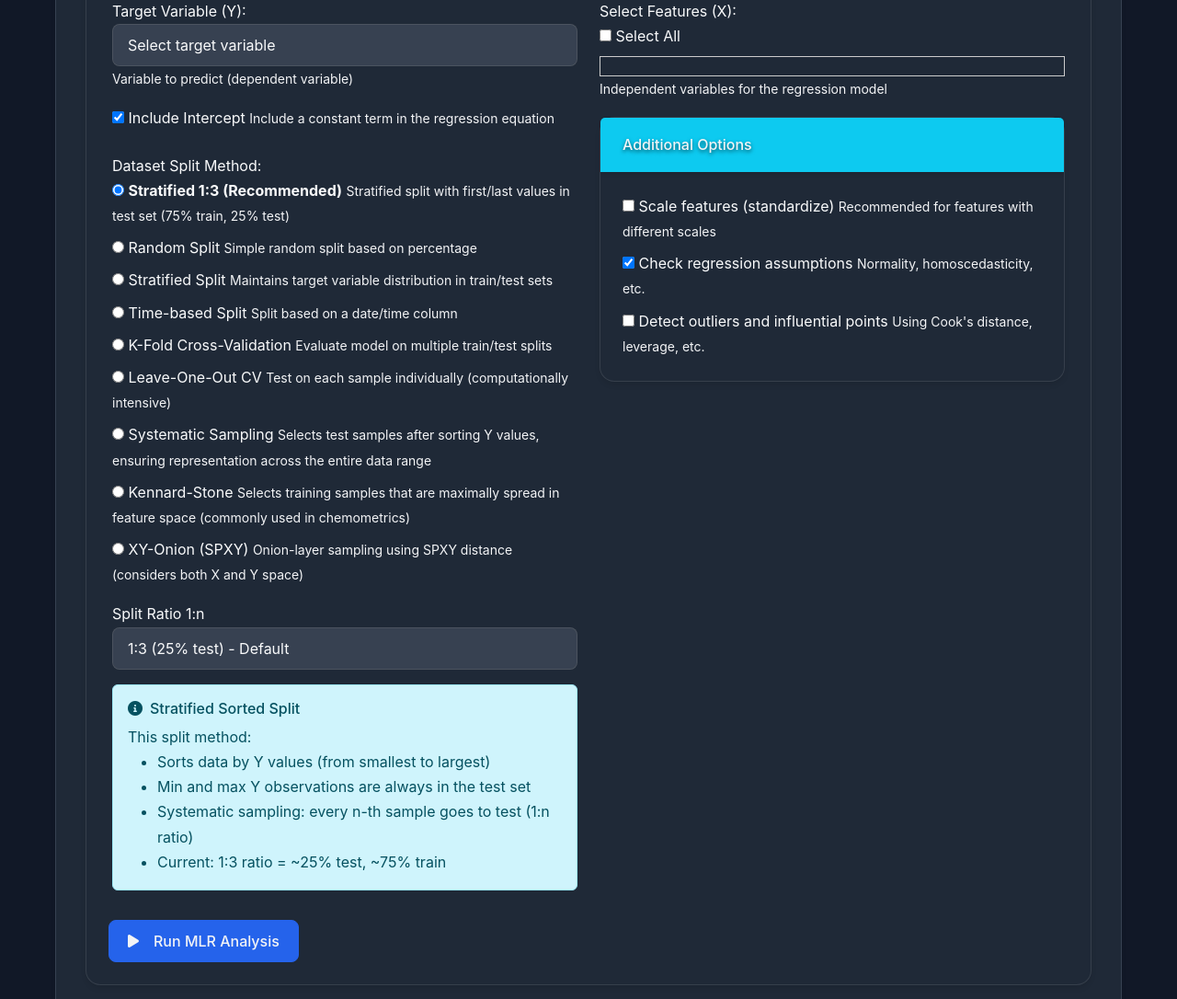
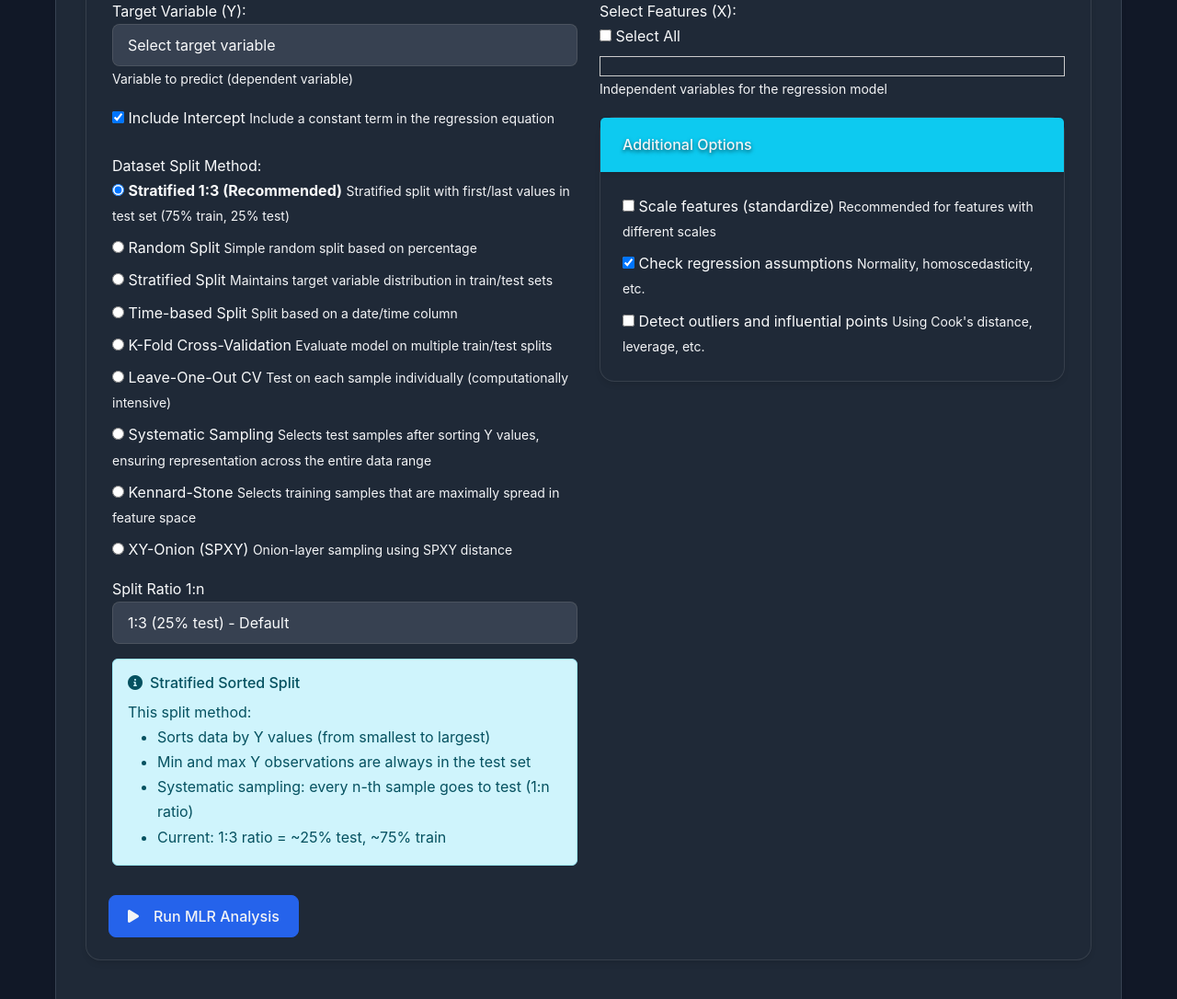
Before and after one commit to karoltopka/Chemalize, a Flask app: template app/templates/mlr_analysis.html in a window 1280 px wide. Shown: the part 859-1945 px from the top of the page at 92% size. Run offline with Flask 3, Linux system fonts and the light colour scheme; the template is opened without the code that fills it, so the values that code supplies are empty; data comes from the database, SQL or seed files in the repository; some libraries are stand-ins or nearby versions.

Commit message:
Update to descriptoin of KS and XYO splits

```diff
--- a/app/templates/mlr_analysis.html
+++ b/app/templates/mlr_analysis.html
@@ -173,14 +173,14 @@
                                 <input type="radio" id="split_kennard_stone" name="split_method" value="kennard_stone" class="custom-control-input"
                                        {% if split_method == 'kennard_stone' %}checked{% endif %} onchange="toggleSplitOptions()">
                                 <label class="custom-control-label" for="split_kennard_stone">Kennard-Stone</label>
-                                <small class="form-text text-muted">Selects training samples that are maximally spread in feature space (commonly used in chemometrics)</small>
+                                <small class="form-text text-muted">Selects training samples that are maximally spread in feature space</small>
                             </div>
 
                             <div class="custom-control custom-radio mt-2">
                                 <input type="radio" id="split_xyonion" name="split_method" value="xyonion" class="custom-control-input"
                                        {% if split_method == 'xyonion' %}checked{% endif %} onchange="toggleSplitOptions()">
                                 <label class="custom-control-label" for="split_xyonion">XY-Onion (SPXY)</label>
-                                <small class="form-text text-muted">Onion-layer sampling using SPXY distance (considers both X and Y space)</small>
+                                <small class="form-text text-muted">Onion-layer sampling using SPXY distance</small>
                             </div>
                         </div>
 
@@ -362,12 +362,11 @@
 
                             <div class="alert alert-info mt-3">
                                 <h6><i class="fas fa-info-circle mr-2"></i>Kennard-Stone Algorithm</h6>
-                                <p class="mb-0">This method selects training samples that are maximally spread in the feature space:</p>
+                                <p class="mb-0">Selects training samples that are maximally spread in the feature space:</p>
                                 <ul class="mb-0">
                                     <li>Starts with the two samples farthest apart</li>
                                     <li>Iteratively adds samples farthest from already selected ones</li>
                                     <li>Ensures training set covers the entire feature space</li>
-                                    <li>Commonly used in chemometrics and QSAR/QSPR modeling</li>
                                 </ul>
                             </div>
                         </div>
--- a/app/templates/mlr_ga_analysis.html
+++ b/app/templates/mlr_ga_analysis.html
@@ -471,14 +471,14 @@
                         <input type="radio" id="split_kennard_stone" name="split_method" value="kennard_stone" class="custom-control-input"
                             {% if split_method == 'kennard_stone' %}checked{% endif %} onchange="toggleSplitOptions()">
                         <label class="custom-control-label" for="split_kennard_stone">Kennard-Stone</label>
-                        <small class="form-text text-muted">Selects training samples maximally spread in feature space (chemometrics)</small>
+                        <small class="form-text text-muted">Selects training samples maximally spread in feature space</small>
                     </div>
 
                     <div class="custom-control custom-radio">
                         <input type="radio" id="split_xyonion" name="split_method" value="xyonion" class="custom-control-input"
                             {% if split_method == 'xyonion' %}checked{% endif %} onchange="toggleSplitOptions()">
                         <label class="custom-control-label" for="split_xyonion">XY-Onion (SPXY)</label>
-                        <small class="form-text text-muted">Onion-layer sampling using SPXY distance (considers both X and Y space)</small>
+                        <small class="form-text text-muted">Onion-layer sampling using SPXY distance</small>
                     </div>
                 </div>
 
@@ -626,7 +626,6 @@
                         <i class="fas fa-info-circle mr-2"></i>
                         <strong>Kennard-Stone:</strong> Selects training samples that are maximally spread in feature space.
                         Starts with the two farthest samples, then iteratively adds samples farthest from the selected set.
-                        Commonly used in chemometrics and QSAR modeling.
                     </div>
                 </div>
 
```
